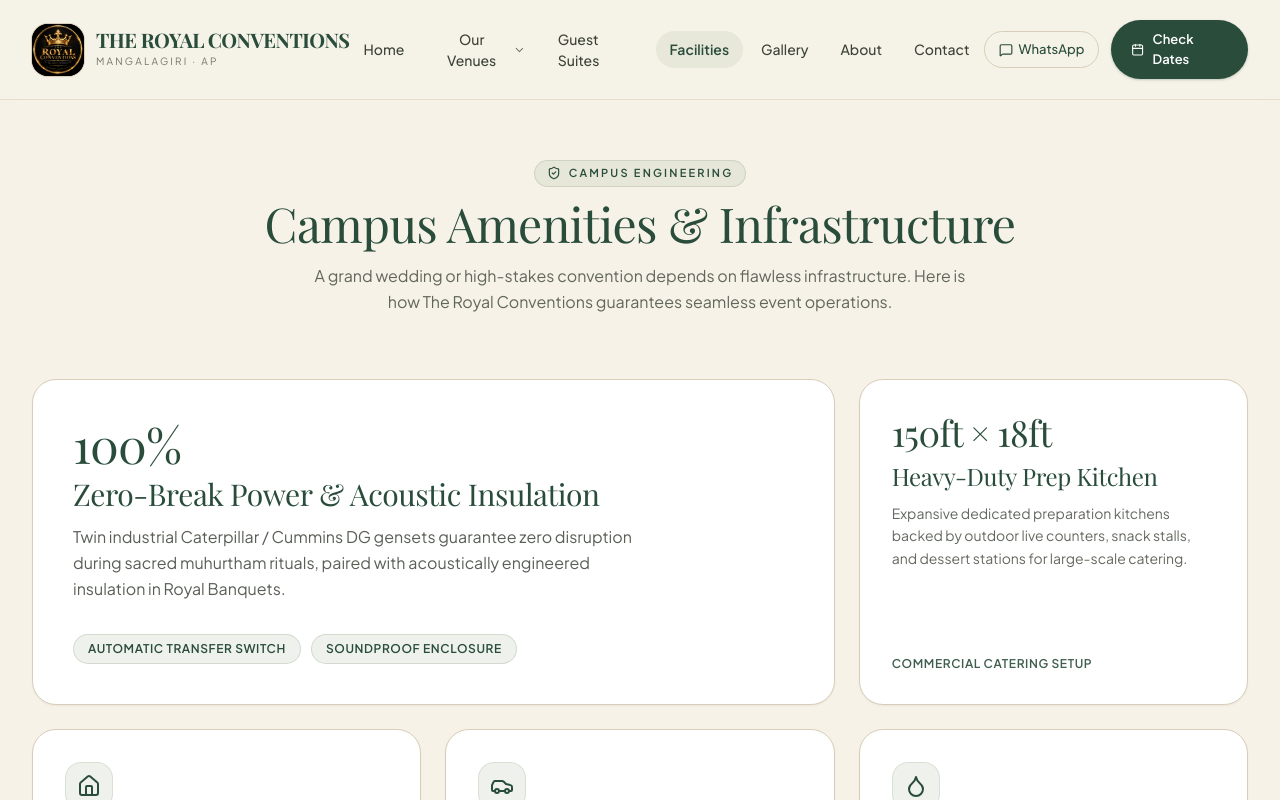
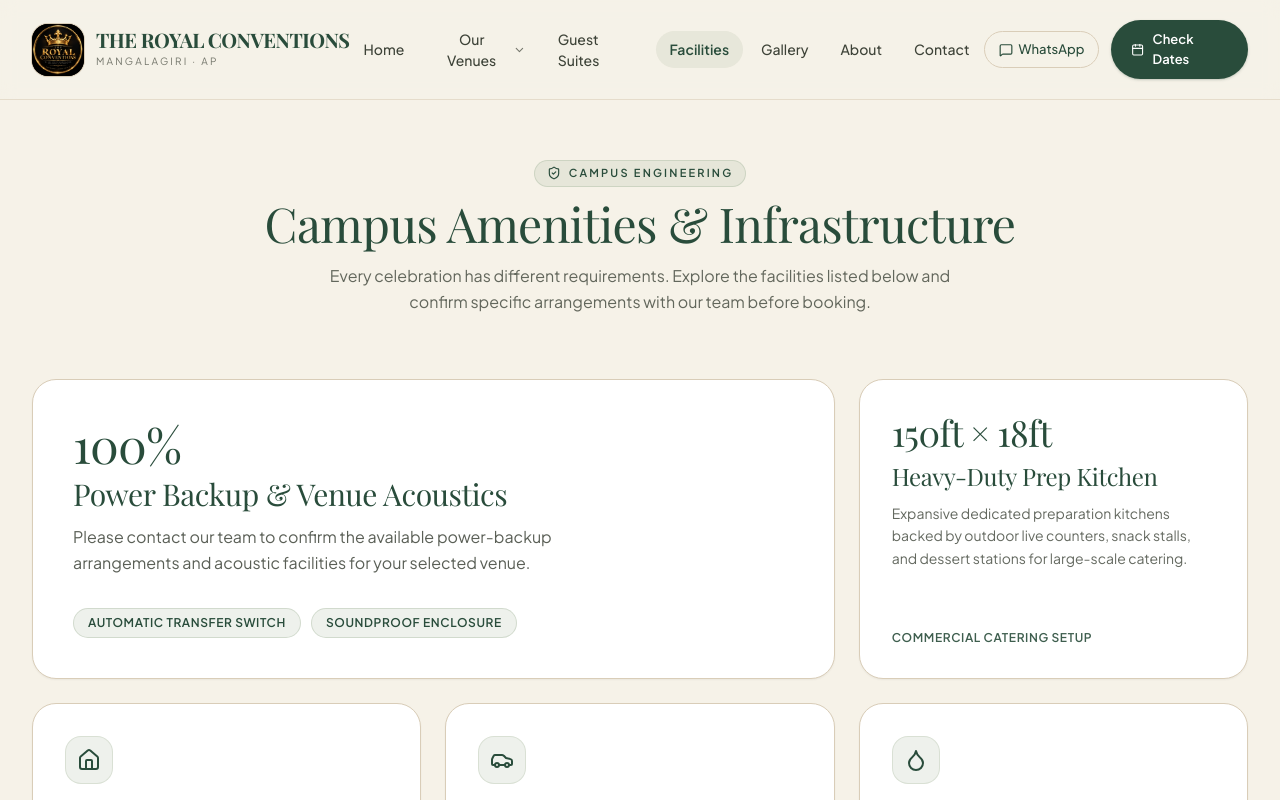
Before and after one commit to theroyalconventionsmgl/royal-conventions, a Next.js app: page /facilities in a window 1280 px wide. Shown: the top 800 px of the page. Built offline with nearby package versions, Linux system fonts and the light colour scheme; a web font is replaced by a local one.

Commit message:
Clarify facilities page and avoid unverified guarantees

```diff
--- a/src/app/(public)/facilities/page.tsx
+++ b/src/app/(public)/facilities/page.tsx
@@ -17,9 +17,9 @@ import {
 import { siteConfig } from "@/config/site";
 
 export const metadata: Metadata = {
-  title: "Verified Campus Facilities & Amenities | Mangalagiri",
+  title: "Facilities & Amenities | The Royal Conventions, Mangalagiri",
   description:
-    "Explore the verified luxury amenities at The Royal Conventions Mangalagiri: 100% Central AC, Caterpillar DG backup, 350+ car parking, attached lodging, and mega kitchens.",
+    "Explore facilities and amenities at The Royal Conventions in Mangalagiri. Contact our team to confirm availability and details for your preferred venue.",
 };
 
 export default function FacilitiesPage() {
@@ -36,7 +36,7 @@ export default function FacilitiesPage() {
             Campus Amenities &amp; Infrastructure
           </h1>
           <p className="text-[15px] sm:text-base text-forest-charcoal/80 mt-4 leading-relaxed font-sans max-w-2xl mx-auto">
-            A grand wedding or high-stakes convention depends on flawless infrastructure. Here is how The Royal Conventions guarantees seamless event operations.
+            Every celebration has different requirements. Explore the facilities listed below and confirm specific arrangements with our team before booking.
           </p>
         </div>
 
@@ -47,10 +47,10 @@ export default function FacilitiesPage() {
             <div>
               <div className="text-deep-sage text-5xl font-serif font-normal mb-2">100%</div>
               <h2 className="text-2xl sm:text-3xl font-serif font-normal text-deep-sage mb-3">
-                Zero-Break Power &amp; Acoustic Insulation
+                Power Backup &amp; Venue Acoustics
               </h2>
               <p className="text-forest-charcoal/85 text-sm sm:text-base leading-relaxed max-w-xl font-sans">
-                Twin industrial Caterpillar / Cummins DG gensets guarantee zero disruption during sacred muhurtham rituals, paired with acoustically engineered insulation in Royal Banquets.
+                Please contact our team to confirm the available power-backup arrangements and acoustic facilities for your selected venue.
               </p>
             </div>
             <div className="mt-8 flex flex-wrap gap-2.5 text-xs font-semibold uppercase tracking-wider text-deep-sage font-sans">
```
